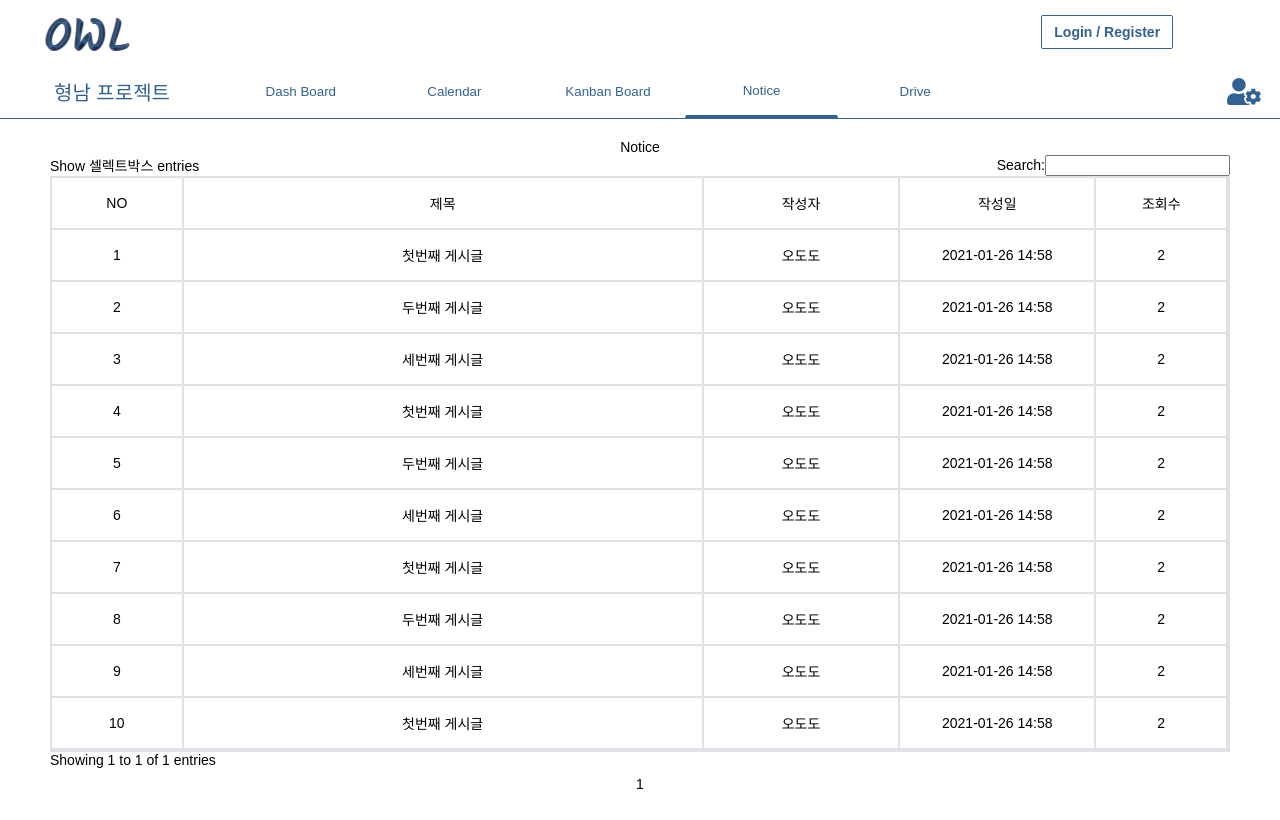
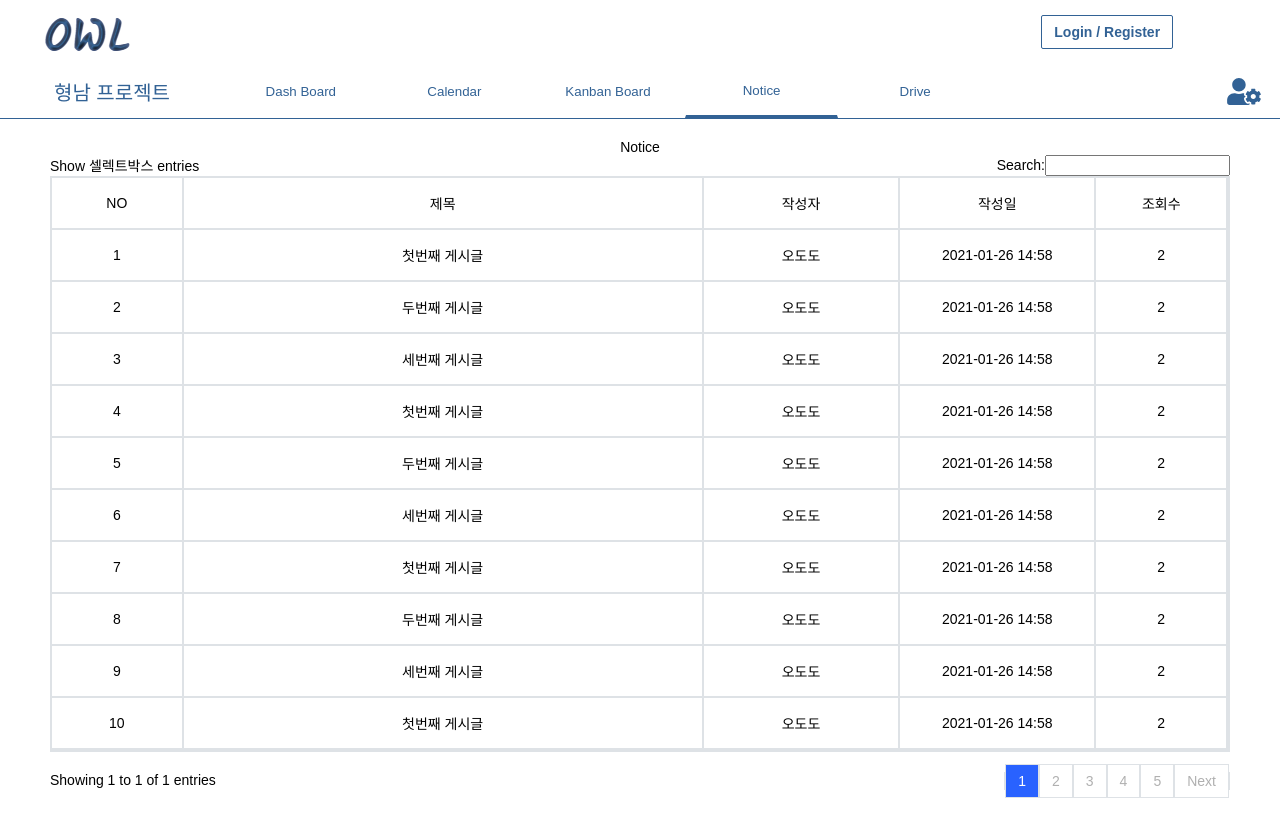
Before and after one commit to hyoungnamoh/react-owl, a Next.js app in the folder front/: page /project/projectList/projectDetail in a window 1280 px wide. Both pictures are taken after a click on the button "Notice". Built offline with nearby package versions, Linux system fonts and the light colour scheme.

Commit message:
Modify: 페이징 버튼 스타일 수정

```diff
--- a/front/components/NoticeTable.tsx
+++ b/front/components/NoticeTable.tsx
@@ -181,12 +181,12 @@ const NoticeTable = () => {
           }
         </div>
       </div>
-      <div>
+      <div className={styles.pagingRow}>
         <div>
           Showing 1 to 1 of 1 entries
-      </div>
+        </div>
         <div>
-          <PagingButton totalPage={Math.ceil(noticeDummyData.length / 10)} currentPage={currentPage} movePage={movePage} />
+          <PagingButton totalPage={10} currentPage={currentPage} movePage={movePage} />
         </div>
       </div>
     </>
--- a/front/components/PagingButton.tsx
+++ b/front/components/PagingButton.tsx
@@ -8,7 +8,6 @@ const nextPageImg = '/images/paging/next_page_icon.png';
 
 
 const PagingButton: FC<PagingButtonProps> = ({ totalPage, currentPage, movePage }) => {
-  console.log(totalPage)
   const makePageInfo = () => {
     let total_pages = totalPage;
     let current_page = currentPage;
@@ -83,7 +82,7 @@ const PagingButton: FC<PagingButtonProps> = ({ totalPage, currentPage, movePage
           key={"prev" + pageInfo.previous_page}
           pageNumber={pageInfo.previous_page}
           movePage={movePage}
-          image={'<'}
+          pageText={'Previous'}
           disabled={!pageInfo.has_previous_page}
         />
       );
@@ -94,7 +93,7 @@ const PagingButton: FC<PagingButtonProps> = ({ totalPage, currentPage, movePage
           key={"next" + pageInfo.next_page}
           pageNumber={pageInfo.next_page}
           movePage={movePage}
-          image={'>'}
+          pageText={'Next'}
           disabled={!pageInfo.has_next_page}
         />
       );
@@ -102,8 +101,7 @@ const PagingButton: FC<PagingButtonProps> = ({ totalPage, currentPage, movePage
     return pages;
   }
 
-  const pages = buildPages();
-  return <div className={styles.pages_wrap}> {pages} </div>;
+  return <div className={styles.buttonWrapper}> {buildPages()} </div>;
 }
 
 export default PagingButton;
--- a/front/components/PagingItem.tsx
+++ b/front/components/PagingItem.tsx
@@ -1,11 +1,15 @@
 import React, { Component, CSSProperties, FC } from "react";
+import styles from '../styles/PagingButton.module.scss';
 const PagingItem: FC<PagingItemProps> = ({ isActive, image, pageText, pageNumber, movePage }) => {
   const getPagingItemStyle = (isActive: boolean | undefined): CSSProperties => {
     return {
-      padding: '0px 5px',
-      color: isActive ? '#000000' : '#b0b0b0',
+      fontSize: 14,
+      padding: '0.5rem 0.75rem',
+      color: isActive ? '#ffffff' : '#b0b0b0',
       fontWeight: isActive ? 400 : 200,
-      cursor: 'pointer'
+      backgroundColor: isActive ? '#2962FF' : '#ffffff',
+      cursor: 'pointer',
+      border: '0.5px solid #dee2e6',
     };
   }
 
@@ -14,11 +18,13 @@ const PagingItem: FC<PagingItemProps> = ({ isActive, image, pageText, pageNumber
   }
 
   return (
-    <span
-      style={getPagingItemStyle(isActive)}
-      onClick={() => movePage(pageNumber)}>
-      {renderTextOrImage()}
-    </span>
+    <div className={styles.itemWrapper}>
+      <span
+        style={getPagingItemStyle(isActive)}
+        onClick={() => movePage(pageNumber)}>
+        {renderTextOrImage()}
+      </span>
+    </div>
   )
 }
 
--- a/front/styles/NoticeTable.module.scss
+++ b/front/styles/NoticeTable.module.scss
@@ -16,3 +16,9 @@
   justify-content: center;
   align-items: center;
 }
+
+.pagingRow {
+  display: flex;
+  justify-content: space-between;
+  margin-top: 20px;
+}
--- a/front/styles/PagingButton.module.scss
+++ b/front/styles/PagingButton.module.scss
@@ -1,6 +1,7 @@
-.pages_wrap {
+
+.buttonWrapper {
   display: flex;
-  justify-content: center;
-  align-items: center;
-  margin: 8px auto;
+  border: 0.5px solid #dee2e6;
 }
+.itemWrapper {
+}
```
